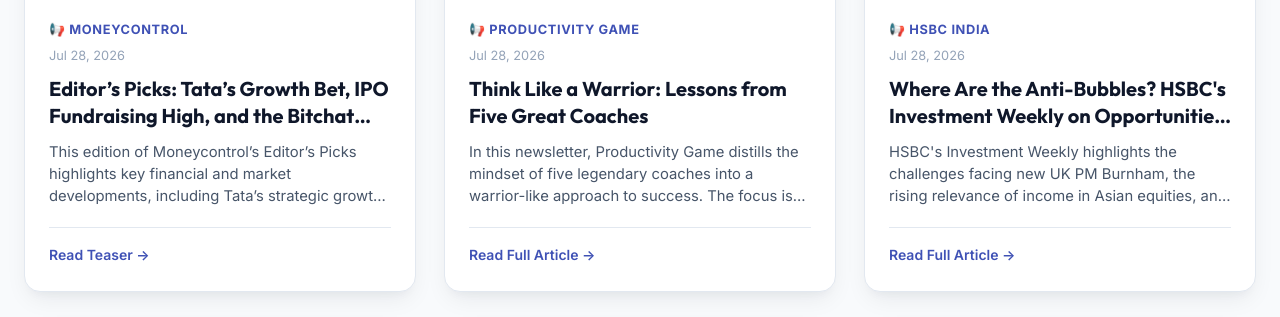
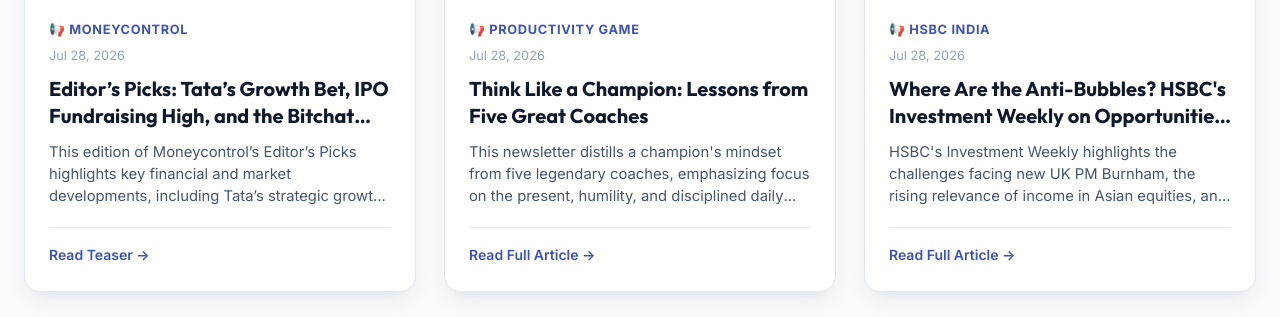
Before and after one commit to vampcoder/daily-newsletters, a Jekyll site: the page built from index.md, in a window 1280 px wide and 900 px high, scrolled down 5503 px, cut to the strip 184-501 px from the top of the window. Built offline with Jekyll 4.4.1, drawn with Linux system fonts in a browser that asks for light colours.

Commit message:
Update newsletter: [Productivity Game] Summary: Think Like a Warrior

```diff
--- a/_posts/2026-07-28-productivity-game-summary-think-like-a-warrior.md
+++ b/_posts/2026-07-28-productivity-game-summary-think-like-a-warrior.md
@@ -1,19 +1,19 @@
 ---
 layout: post
-title: "Think Like a Warrior: Lessons from Five Great Coaches"
+title: "Think Like a Champion: Lessons from Five Great Coaches"
 date: 2026-07-28 11:42:36 +0000
 source: "Productivity Game"
 category: "Productivity"
-excerpt: "In this newsletter, Productivity Game distills the mindset of five legendary coaches into a warrior-like approach to success. The focus is on staying present, dropping entitlement, and building a nightly reflection practice to sharpen focus and attitude."
+excerpt: "This newsletter distills a champion's mindset from five legendary coaches, emphasizing focus on the present, humility, and disciplined daily reflection. It offers a practical framework to cultivate mental toughness and unstoppable success."
 theme_gradient: "linear-gradient(135deg, #9c27b0 0%, #7b1fa2 100%)"
 image: "https://embed.filekitcdn.com/e/8UGoEYUY8hNJcBFmksRBVo/9YXBFxf52qdCnkP2SfTEx"
 video_url: "https://5463b514.click.convertkit-mail4.com/r8u65ewg72hoh36085vt2hdxekqegb7hxw8/g3hnh5hm4en7d2crh9/aHR0cHM6Ly93d3cueW91dHViZS5jb20vd2F0Y2g_dj0zU21KSGJUNFJBdw=="
 pdf_url: "https://5463b514.click.convertkit-mail4.com/r8u65ewg72hoh36085vt2hdxekqegb7hxw8/9qhzhnhdogxkq7t9h3/aHR0cHM6Ly9kb3dubG9hZC5maWxla2l0Y2RuLmNvbS9kLzhVR29FWVVZOGhOSmNCRm1rc1JCVm8vdkxBS0NOaWJaTVBoWG9xS2ROZUU4TA=="
 is_summary: false
 key_takeaways:
-  - "Focus on the present: stop dwelling on the past or worrying about the future."
-  - "Let go of entitlement: avoid believing you should be further along than you are."
-  - "Stay humble and practice daily reflection on your attention and attitude."
+  - "Stop dwelling on the past or worrying about the future—concentrate fully on the present moment."
+  - "Release any sense of entitlement; stay humble and accept where you are while committing to improvement."
+  - "Each night, ask yourself two questions: Did I give my fullest attention to my work today? Did I bring the best possible attitude while doing it?"
 ---
 
 **“Tough times never last and champions recognize that.” – Darrin Donnelly**  In this summary, you'll learn a mindset from **five great coaches** that leads to unstoppable success.
@@ -23,9 +23,9 @@
 1. *Did I give my fullest attention to my work today?*
 2. *Did I bring the best possible attitude while doing it?*
 
-Have a productive week!
+    Have a productive week!
 
-Nathan
+    Nathan
 
 ---
 
```
